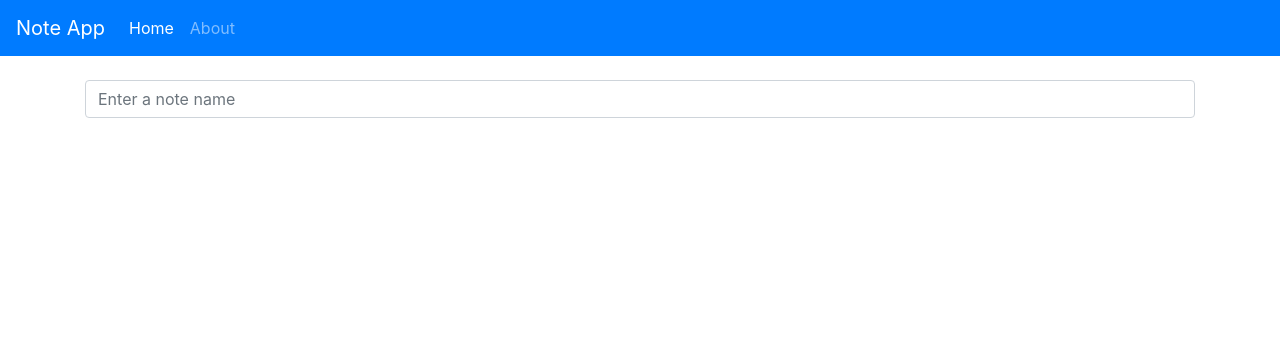
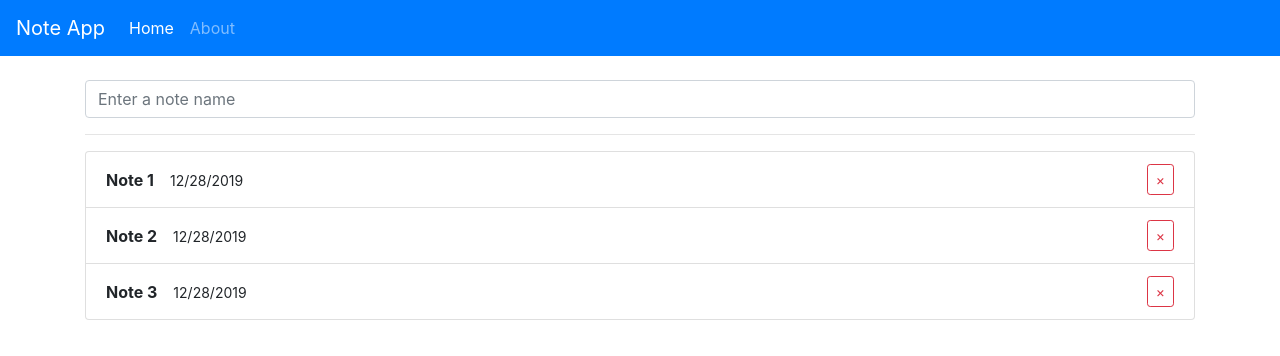
Before and after one commit to rubot88/note-app-react-hooks, a React (Create React App) app: page / in a window 1280 px wide. Shown: the top 356 px of the page. Built offline with nearby package versions, Linux system fonts and the light colour scheme.

Commit message:
add notes component

```diff
--- a/src/components/form.js
+++ b/src/components/form.js
@@ -4,7 +4,8 @@ export const Form = () => {
     return (
         <form >
             <div className="form-group">
-                <input type="text"
+                <input
+                    type="text"
                     className="form-control"
                     placeholder="Enter a note name"
                 />
--- /dev/null
+++ b/src/components/notes.js
@@ -0,0 +1,20 @@
+import React from 'react';
+
+export const Notes = ({ notes }) => {
+
+    return (
+        <ul className="list-group">
+            {notes.map(note => (
+                <li
+                    className="list-group-item d-flex justify-content-between align-content-center"
+                    key={note.id}>
+                    <div className="align-self-center">
+                        <strong className="mr-3">{note.title}</strong>
+                        <small>{new Date().toLocaleDateString()}</small>
+                    </div>
+                    <button type="button" class="btn btn-outline-danger btn-sm">&times;</button>
+                </li>
+            ))}
+        </ul>
+    );
+}
--- a/src/pages/about.js
+++ b/src/pages/about.js
@@ -4,7 +4,7 @@ export const About = () => (
     <div className="about jumbotron">
         <h1>About</h1>
         <p>This app is created for educational purposes by Rustam Botirov</p>
-        <p>Version 1.0.1</p>
+        <p><strong>Version 1.0.1</strong> </p>
         <h3>Used technologies: </h3>
         <ul className="list-group">
             <li className="list-group-item list-group-item-action">React</li>
--- a/src/pages/home.js
+++ b/src/pages/home.js
@@ -1,9 +1,17 @@
 import React from 'react';
 
 import { Form } from '../components/form';
+import { Notes } from '../components/notes';
 
 export const Home = () => {
+    const notes = new Array(3)
+        .fill(' ')
+        .map((_, idx) => ({ id: idx, title: `Note ${idx + 1}`}));
     return (
-        <Form />
+        <div>
+            <Form />
+            <hr />
+            <Notes notes={notes} />
+        </div>
     )
 }
```
Also changed, not shown: src/index.scss (line endings or trailing spaces).
